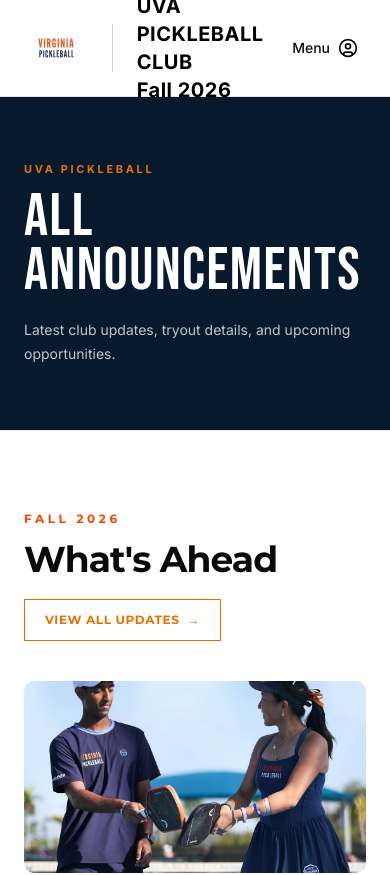
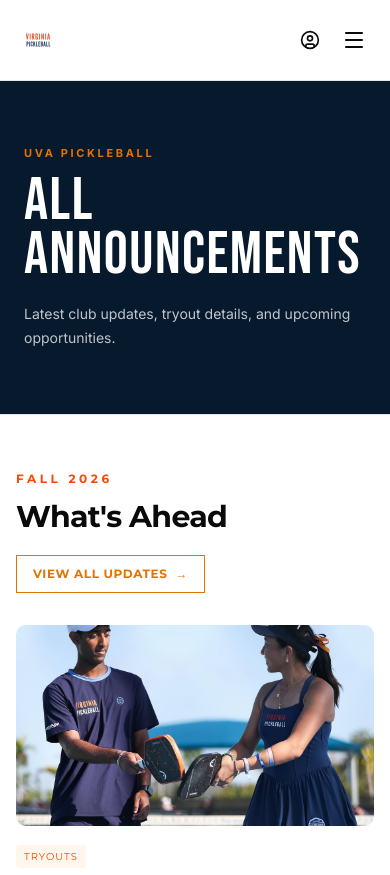
Before and after one commit to Chrisstruong/UVA-Pickleball, a Next.js app: page /announcements in a window 390 px wide. Shown: the top 875 px of the page. Built offline with nearby package versions, Linux system fonts and the light colour scheme.

Commit message:
Add mobile responsive to navbar and annoucementsection in homepage

```diff
--- a/src/components/home/AnnoucementsSection.tsx
+++ b/src/components/home/AnnoucementsSection.tsx
@@ -26,48 +26,44 @@
 export default function AnnouncementsSection() {
   return (
     <section className="bg-white">
-            <div className="mx-auto max-w-7xl px-6 py-20">
-
-                {/* Header */}
-                <div className="mb-10 flex flex-col gap-5 sm:flex-row sm:items-end sm:justify-between">
+      <div className="mx-auto max-w-7xl px-4 py-14 sm:px-6 sm:py-16 lg:py-20">
+        <div className="mb-8 flex flex-col gap-5 sm:mb-10 sm:flex-row sm:items-end sm:justify-between">
           <div>
             <p className="font-heading text-xs font-bold uppercase tracking-[0.3em] text-orange-600">
               Fall 2026
             </p>
 
-                        <h2 className="font-heading mt-3 text-4xl font-bold tracking-tight md:text-5xl">
+            <h2 className="font-heading mt-3 text-3xl font-bold tracking-tight sm:text-4xl md:text-5xl">
               What&apos;s Ahead
             </h2>
           </div>
 
           <Link
             href="/announcements"
-                        className="font-heading inline-flex w-fit items-center gap-2 border border-[#E57200] px-5 py-3 text-xs font-bold uppercase tracking-wider text-[#E57200] transition hover:bg-[#E57200] hover:text-white"
+            className="font-heading inline-flex w-fit items-center gap-2 border border-[#E57200] px-4 py-2.5 text-xs font-bold uppercase tracking-wider text-[#E57200] transition hover:bg-[#E57200] hover:text-white sm:px-5 sm:py-3"
           >
             View All Updates
             <span>→</span>
           </Link>
         </div>
 
-                {/* Cards */}
-                <div className="grid gap-8 md:grid-cols-3">
+        <div className="grid gap-8 md:grid-cols-2">
           {upcoming.map((item) => (
             <Link
               key={item.title}
               href={item.href}
               className="group block transition-transform duration-300 hover:-translate-y-1"
             >
-                            {/* Image */}
               <div className="relative aspect-[16/9] overflow-hidden rounded-lg bg-slate-100">
                 <Image
                   src={item.image}
                   alt={item.title}
                   fill
+                  sizes="(max-width: 768px) 100vw, 50vw"
                   className="object-cover transition duration-500 group-hover:scale-105"
                 />
               </div>
 
-                            {/* Content */}
               <div className="mt-4">
                 <p className="font-heading inline-block rounded bg-orange-50 px-2 py-1 text-[10px] uppercase tracking-widest text-orange-600">
                   {item.category}
@@ -82,11 +78,8 @@
                 </p>
 
                 <div className="mt-2 flex items-center gap-2 text-sm text-muted-foreground">
-                                    <CalendarDays className="h-4 w-4 text-[#E57200]" />
-
-                                    <p>
-                                        Posted on {item.publishedAt}
-                                    </p>
+                  <CalendarDays className="h-4 w-4 shrink-0 text-[#E57200]" />
+                  <p>Posted on {item.publishedAt}</p>
                 </div>
 
                 <p className="font-heading mt-4 text-xs font-semibold uppercase tracking-wider text-orange-600">
--- a/src/components/layout/Navbar.tsx
+++ b/src/components/layout/Navbar.tsx
@@ -2,8 +2,9 @@
 
 import Link from "next/link";
 import Image from "next/image";
-import { CircleUser } from "lucide-react";
+import { CircleUser, Menu, X } from "lucide-react";
 import { usePathname } from "next/navigation";
+import { useState } from "react";
 
 const links = [
   { name: "Home", href: "/" },
@@ -18,33 +19,35 @@
 
 export default function Navbar() {
   const pathname = usePathname();
+  const [isMenuOpen, setIsMenuOpen] = useState(false);
 
   return (
     <header className="sticky top-0 z-50 border-b bg-white">
-      <div className="mx-auto flex h-24 max-w-[1400px] items-center justify-between px-6">
-
+      <div className="mx-auto flex h-20 max-w-[1400px] items-center justify-between px-4 sm:px-6 lg:h-24">
         {/* Logo */}
-        <Link href="/" className="flex items-center gap-6">
+        <Link href="/" className="flex min-w-0 items-center gap-3 sm:gap-5">
           <Image
             src="/images/logo.svg"
             alt="UVA Pickleball Logo"
             width={240}
             height={120}
             priority
-            className="h-16 w-auto object-contain"
+            className="h-11 w-auto object-contain sm:h-14 lg:h-16"
           />
 
-          <div className="h-12 w-px bg-gray-300" />
+          {/* Divider */}
+          <div className="hidden h-10 w-px bg-gray-300 sm:block lg:h-12" />
 
-          <span className="text-xl font-bold tracking-wide text-black">
+          {/* Club Name */}
+          <span className="hidden text-sm font-bold leading-tight tracking-wide text-black sm:block lg:text-xl">
             UVA PICKLEBALL CLUB
             <br />
             Fall 2026
           </span>
         </Link>
 
-        {/* Navigation */}
-        <nav className="hidden items-center gap-8 text-sm font-medium md:flex">
+        {/* Desktop Navigation */}
+        <nav className="hidden items-center gap-5 text-sm font-medium lg:flex xl:gap-8">
           {links.map((link) => {
             const isActive =
               link.href === "/"
@@ -67,19 +70,62 @@
           })}
         </nav>
 
-        {/* Mobile */}
-        <button className="text-sm font-medium md:hidden">
-          Menu
-        </button>
+        {/* Right Side */}
+        <div className="flex items-center gap-1 sm:gap-2">
+          {/* Account */}
+          <Link
+            href="/login"
+            aria-label="Account"
+            className="flex h-10 w-10 items-center justify-center rounded-full transition hover:bg-slate-100"
+          >
+            <CircleUser className="h-5 w-5" />
+          </Link>
 
-        {/* Account */}
-        <Link
-          href="/login"
-          className="flex items-center justify-center rounded-full p-2 transition hover:bg-slate-100"
-        >
-          <CircleUser className="h-5 w-5" />
-        </Link>
+          {/* Mobile Menu Button */}
+          <button
+            type="button"
+            onClick={() => setIsMenuOpen((prev) => !prev)}
+            aria-label={isMenuOpen ? "Close menu" : "Open menu"}
+            aria-expanded={isMenuOpen}
+            className="flex h-10 w-10 items-center justify-center rounded-md transition hover:bg-slate-100 lg:hidden"
+          >
+            {isMenuOpen ? (
+              <X className="h-6 w-6" />
+            ) : (
+              <Menu className="h-6 w-6" />
+            )}
+          </button>
+        </div>
       </div>
+
+      {/* Mobile Navigation */}
+      {isMenuOpen && (
+        <nav className="border-t bg-white px-4 py-4 lg:hidden">
+          <div className="mx-auto flex max-w-[1400px] flex-col">
+            {links.map((link) => {
+              const isActive =
+                link.href === "/"
+                  ? pathname === "/"
+                  : pathname.startsWith(link.href);
+
+              return (
+                <Link
+                  key={link.name}
+                  href={link.href}
+                  onClick={() => setIsMenuOpen(false)}
+                  className={`border-b border-slate-100 px-2 py-3 text-base font-medium transition-colors last:border-b-0 ${
+                    isActive
+                      ? "text-[#e57200]"
+                      : "text-black hover:text-[#e57200]"
+                  }`}
+                >
+                  {link.name}
+                </Link>
+              );
+            })}
+          </div>
+        </nav>
+      )}
     </header>
   );
 }
```
Lines whose indentation alone changed are shown as unchanged.
